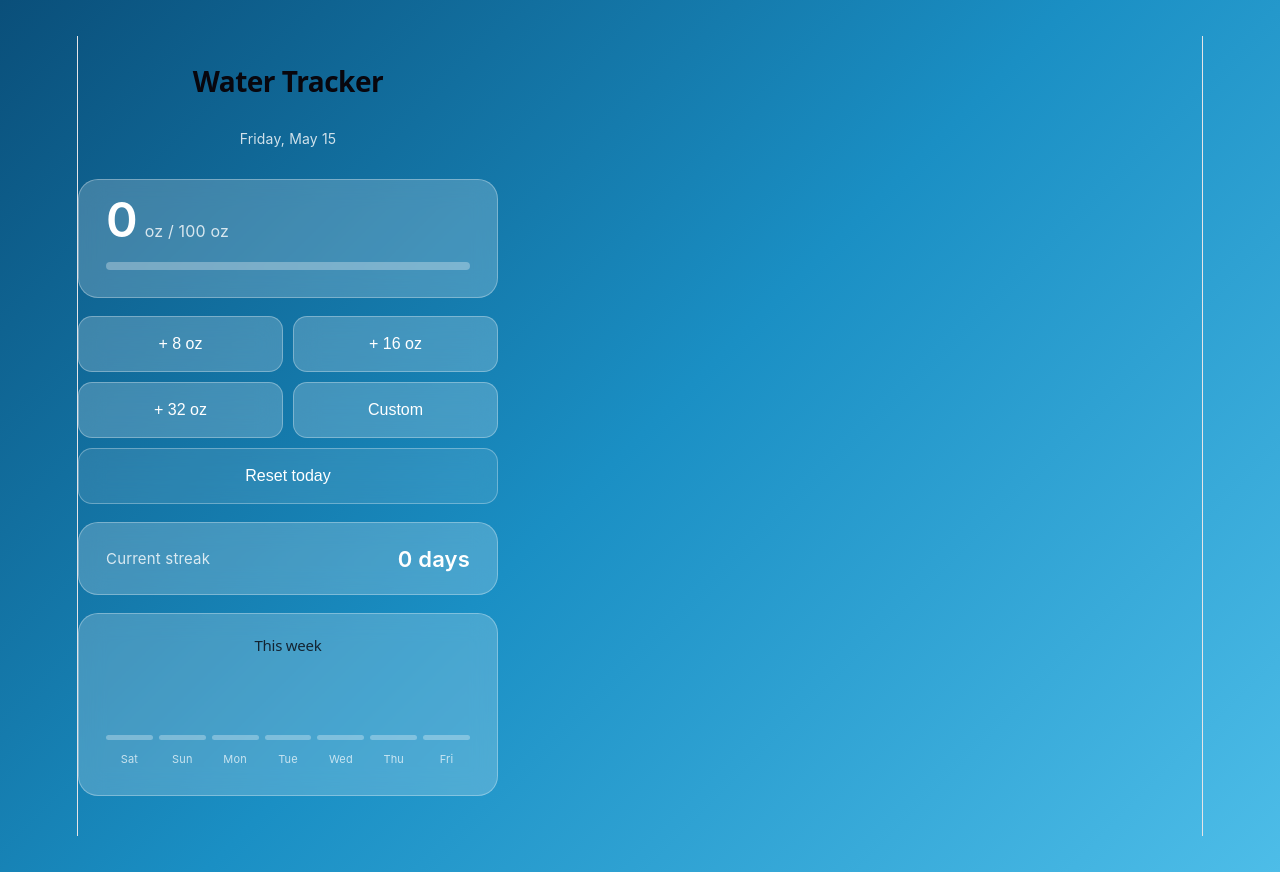
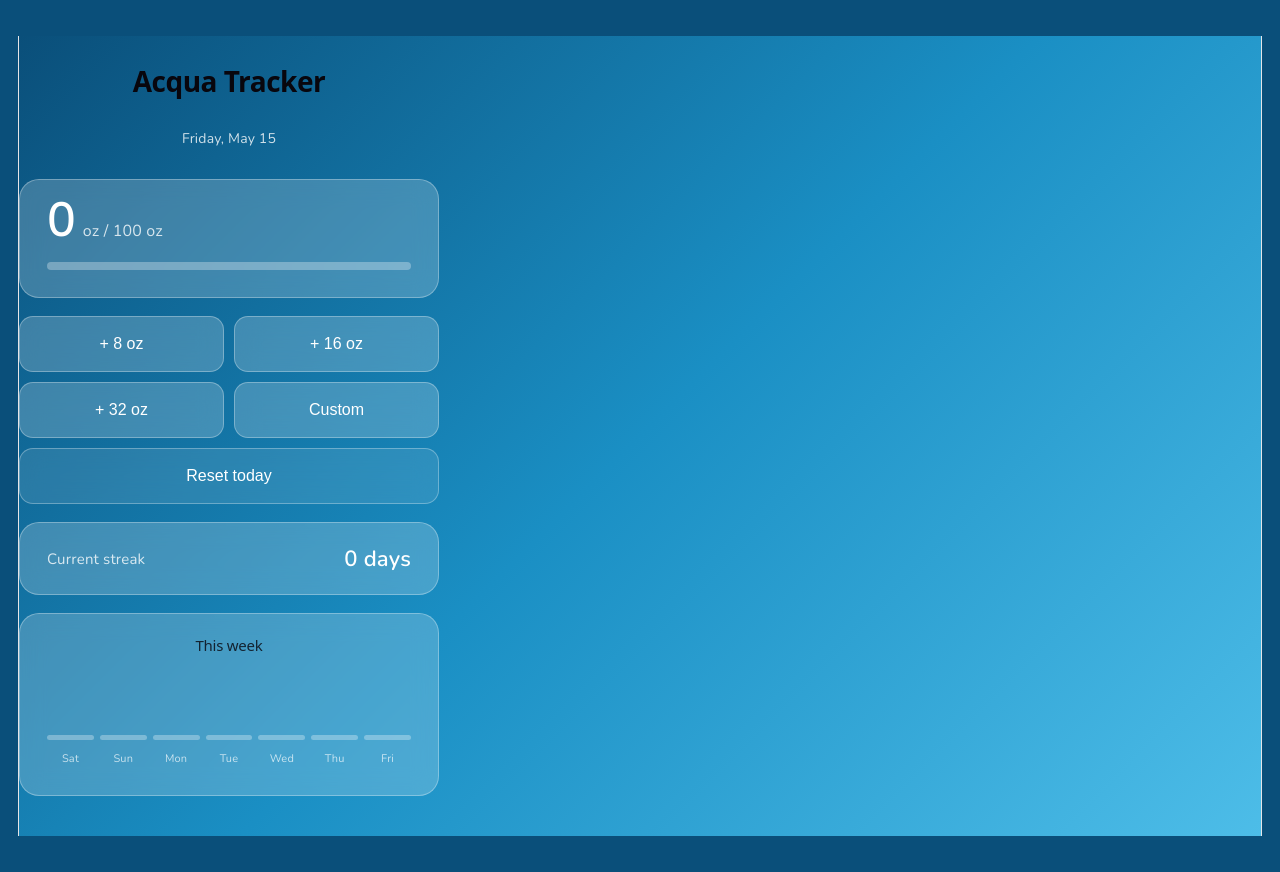
Before and after one commit to IronCamCreate/water-tracker, a React (Vite) app: page / in a window 1280 px wide. Built offline with nearby package versions, Linux system fonts and the light colour scheme.

Commit message:
Polish styling, fix gradient, fix date

```diff
--- a/index.html
+++ b/index.html
@@ -5,9 +5,11 @@
     <link rel="icon" type="image/svg+xml" href="/favicon.svg" />
     <meta name="viewport" content="width=device-width, initial-scale=1.0" />
     <title>water-tracker</title>
+  <link href="https://fonts.googleapis.com/css2?family=Nunito:wght@400;500;600&display=swap" rel="stylesheet">
   </head>
   <body>
     <div id="root"></div>
     <script type="module" src="/src/main.jsx"></script>
+    <body style="margin:0; background:#0a4f7a;">
   </body>
 </html>
--- a/src/App.css
+++ b/src/App.css
@@ -1,3 +1,12 @@
+html, body {
+  margin: 0;
+  padding: 0;
+  min-height: 100vh;
+  width: 100%;
+  background: linear-gradient(135deg, #0a4f7a 0%, #1a8fc4 50%, #4dbde8 100%);
+  overflow-x: hidden;
+}
+
 * {
   margin: 0;
   padding: 0;
@@ -7,7 +16,7 @@
 body {
   min-height: 100vh;
   background: linear-gradient(135deg, #0a4f7a 0%, #1a8fc4 50%, #4dbde8 100%);
-  font-family: -apple-system, BlinkMacSystemFont, 'Segoe UI', sans-serif;
+  font-family: 'Nunito', sans-serif;
   display: flex;
   justify-content: center;
   align-items: flex-start;
@@ -17,6 +26,7 @@ body {
 .app {
   width: 100%;
   max-width: 420px;
+  min-height: 100vh;
 }
 
 .container {
@@ -181,3 +191,9 @@ header .date {
   font-size: 11px;
   opacity: 0.7;
 }
+
+#root {
+  min-height: 100vh;
+  width: 100%;
+  background: linear-gradient(135deg, #0a4f7a 0%, #1a8fc4 50%, #4dbde8 100%);
+}
--- a/src/App.jsx
+++ b/src/App.jsx
@@ -7,7 +7,7 @@ export default function App() {
   const [streak, setStreak] = useState(0);
   const [goal, setGoal] = useState(100);
 
-  const today = new Date().toISOString().split('T')[0];
+  const today = new Date().toLocaleDateString('en-CA');
 
   useEffect(() => {
     const saved = localStorage.getItem('waterTrackerData');
@@ -86,9 +86,8 @@ export default function App() {
     <div className="app">
       <div className="container">
         <header>
-          <h1>Water Tracker</h1>
-          <p className="date">{new Date(today).toLocaleDateString('en-US', { weekday: 'long', month: 'short', day: 'numeric' })}</p>
-        </header>
+          <h1>Acqua Tracker</h1>
+          <p className="date">{new Date().toLocaleDateString('en-US', { weekday: 'long', month: 'short', day: 'numeric' })}</p>        </header>
 
         <section className="progress-section">
           <div className="progress-card">
```
